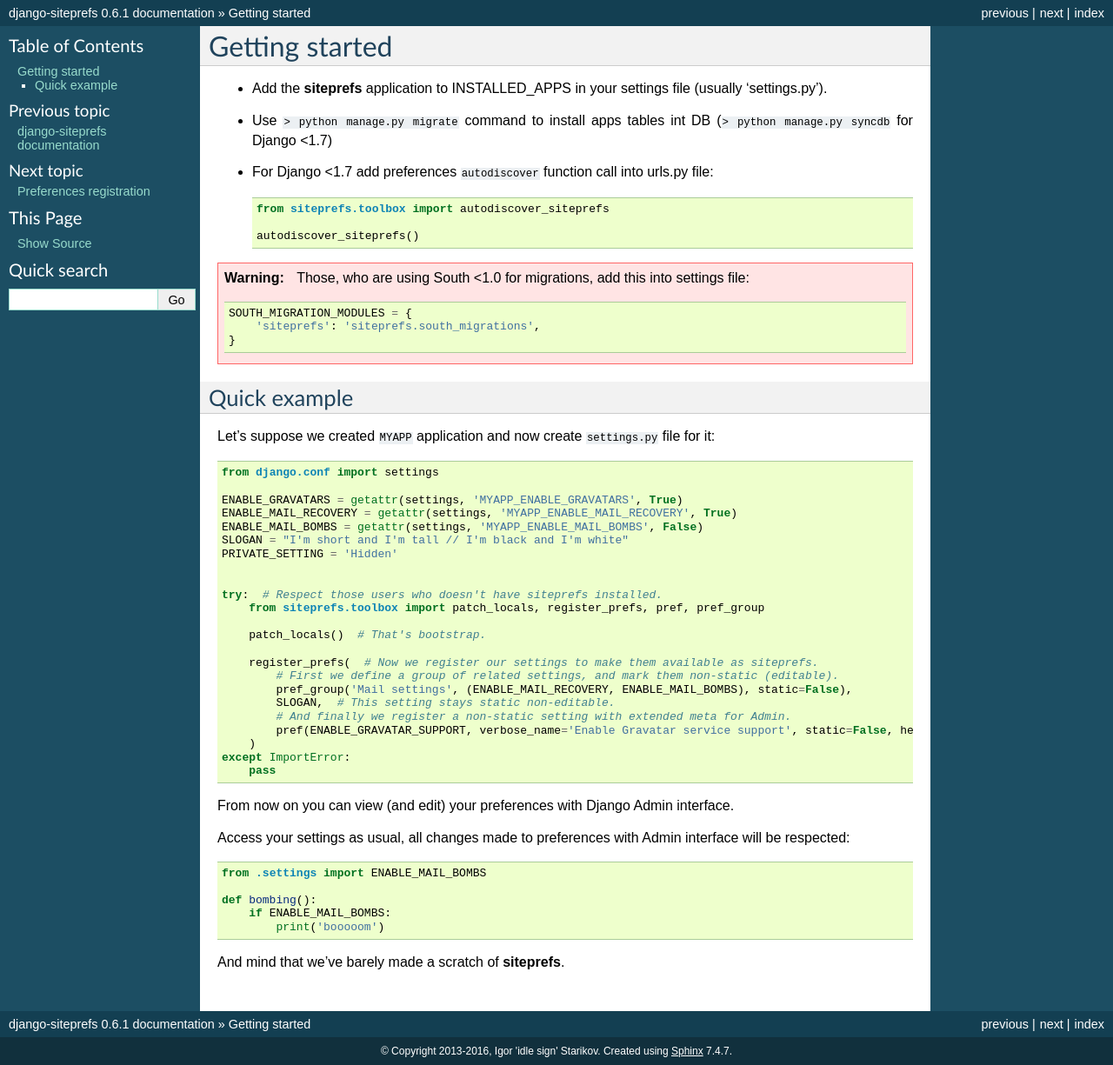
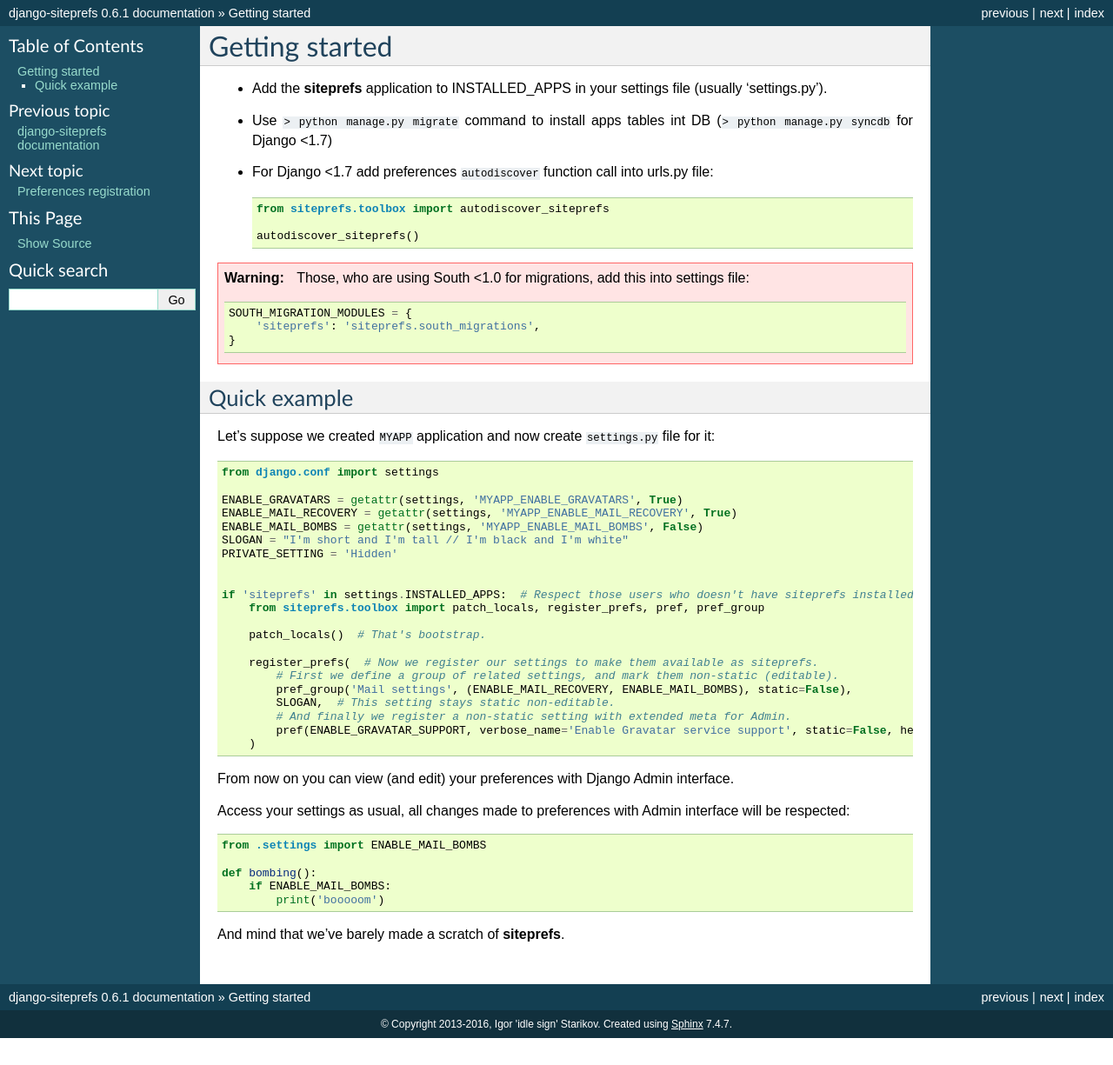
Before and after one commit to idlesign/django-siteprefs, a Sphinx documentation site: the page built from docs/source/quickstart.rst, in a window 1280 px wide. Shown: the whole page at 87% size. Built offline with Sphinx 7.4.7, drawn with Linux system fonts in a browser that asks for light colours; after the commit the page ends 1194 px from its top, so only the background shows below that.

Commit message:
Docs update.

```diff
--- a/docs/source/quickstart.rst
+++ b/docs/source/quickstart.rst
@@ -36,7 +36,7 @@
     PRIVATE_SETTING = 'Hidden'
 
 
-    try:  # Respect those users who doesn't have siteprefs installed.
+    if 'siteprefs' in settings.INSTALLED_APPS:  # Respect those users who doesn't have siteprefs installed.
         from siteprefs.toolbox import patch_locals, register_prefs, pref, pref_group
 
         patch_locals()  # That's bootstrap.
@@ -48,8 +48,6 @@
             # And finally we register a non-static setting with extended meta for Admin.
             pref(ENABLE_GRAVATAR_SUPPORT, verbose_name='Enable Gravatar service support', static=False, help_text='This enables Gravatar support.'),
         )
-    except ImportError:
-        pass
 
 
 From now on you can view (and edit) your preferences with Django Admin interface.
```
